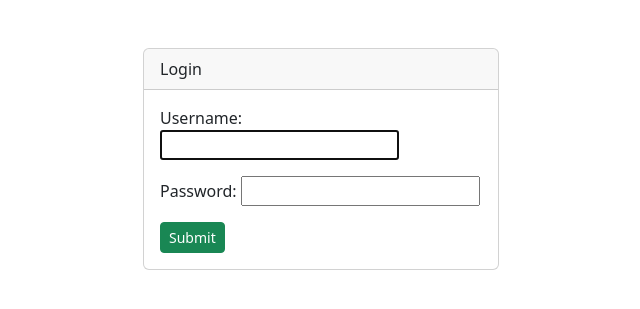
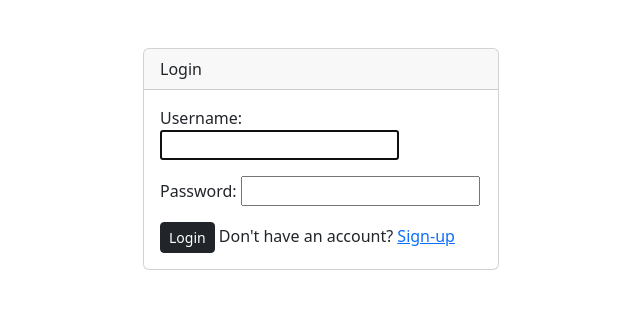
Before and after one commit to BrendanChing/NeatNotes, a Django app: page /login/ in a window 1280 px wide. Shown: the part 56-365 px from the top of the page, without its empty margins (319-959 px from the left). Run offline with Django 5.2, Linux system fonts and the light colour scheme; some libraries are stand-ins or nearby versions.

Commit message:
added somecomments and changes to  text

```diff
--- a/home/templates/home/login.html
+++ b/home/templates/home/login.html
@@ -11,7 +11,8 @@
                 <form action="" method="post">
                     {% csrf_token %}
                     {{form.as_p}}
-                    <input type="submit" class="btn btn-sm btn-success">
+                    <input type="submit" class="btn btn-sm btn-dark" value="Login">
+                    <span>Don't have an account? </span><a href="{% url 'signup' %}">Sign-up</a>
                 </form>
             </div>
         </div>
--- a/home/views.py
+++ b/home/views.py
@@ -10,7 +10,7 @@ from django.shortcuts import redirect
 class SignupView(CreateView):
     form_class = UserCreationForm
     template_name = 'home/register.html'
-    success_url = 'smart/notes'
+    success_url = 'neat/notes'
 
     def get(self, request, *args, **kwargs):
         if self.request.user.is_authenticated:
--- a/neatnotes/settings.py
+++ b/neatnotes/settings.py
@@ -155,4 +155,4 @@ STATICFILES_DIRS = [
 
 DEFAULT_AUTO_FIELD = 'django.db.models.BigAutoField'
 
-LOGIN_REDIRECT_URL = '/smart/notes'
+LOGIN_REDIRECT_URL = '/neat/notes'
--- a/neatnotes/urls.py
+++ b/neatnotes/urls.py
@@ -20,5 +20,5 @@ from django.urls import path, include
 urlpatterns = [
     path('admin/', admin.site.urls),
     path('', include('home.urls')),
-    path('smart/', include('notes.urls')),
+    path('neat/', include('notes.urls')),
 ]
--- a/notes/models.py
+++ b/notes/models.py
@@ -3,7 +3,7 @@ from django.contrib.auth.models import User
 
 # Create your models here.
 class Notes(models.Model):
-    title = models.CharField(max_length=200)
+    title = models.CharField(max_length=70)
     text = models.TextField()
     created = models.DateTimeField(auto_now_add=True)
     user = models.ForeignKey(User, on_delete=models.CASCADE, related_name='notes')
--- a/notes/views.py
+++ b/notes/views.py
@@ -8,7 +8,7 @@ from django.http import HttpResponse, HttpResponseRedirect
 # Create your views here.
 class NotesDeleteView(LoginRequiredMixin, DeleteView):
     model = Notes
-    success_url = '/smart/notes/'
+    success_url = '/neat/notes/'
     template_name = 'notes/notes_delete.html'
     login_url = "/login"
 
@@ -17,7 +17,7 @@ class NotesDeleteView(LoginRequiredMixin, DeleteView):
 
 class NotesUpdateView(LoginRequiredMixin, UpdateView):
     model = Notes
-    success_url = '/smart/notes/'
+    success_url = '/neat/notes/'
     form_class = NotesForm
     login_url = "/login"
 
@@ -26,7 +26,7 @@ class NotesUpdateView(LoginRequiredMixin, UpdateView):
 
 class NotesCreateView(LoginRequiredMixin, CreateView):
     model = Notes
-    success_url = '/smart/notes/'
+    success_url = '/neat/notes/'
     form_class = NotesForm
     login_url = "/login"
 
```
Also changed, not shown: notes/templates/notes/notes_list.html (+0 -13 lines).
